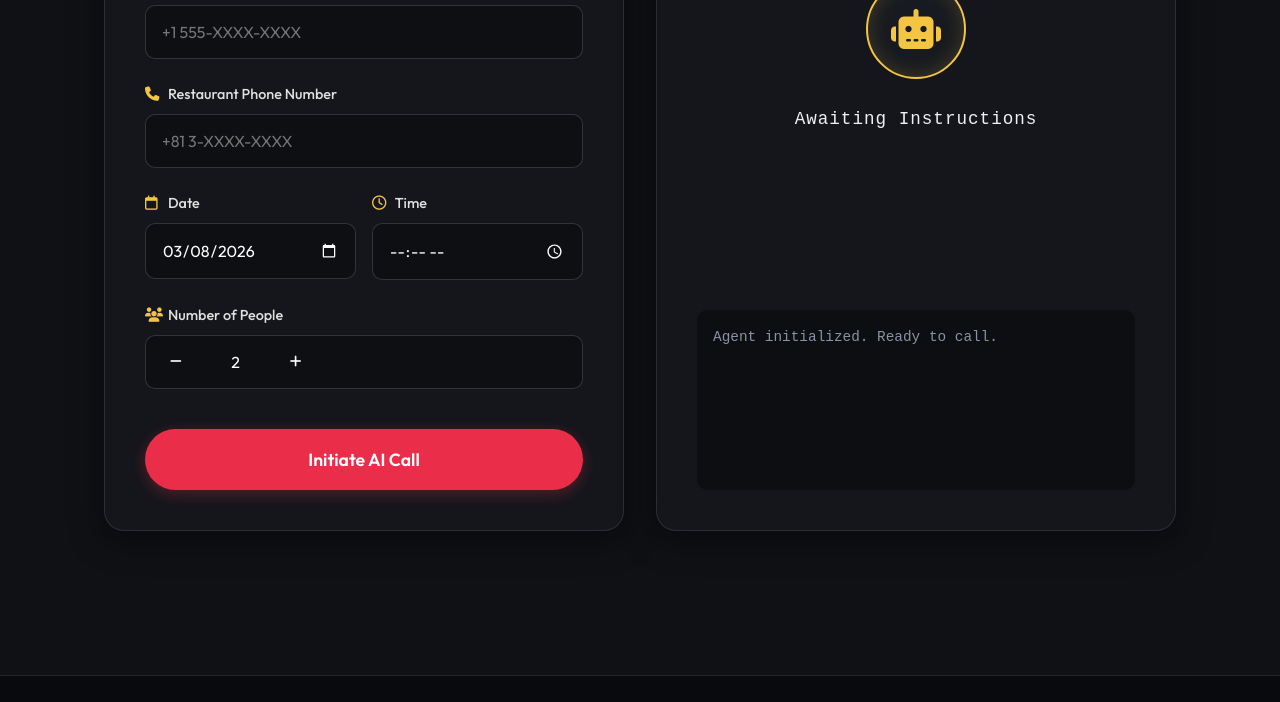
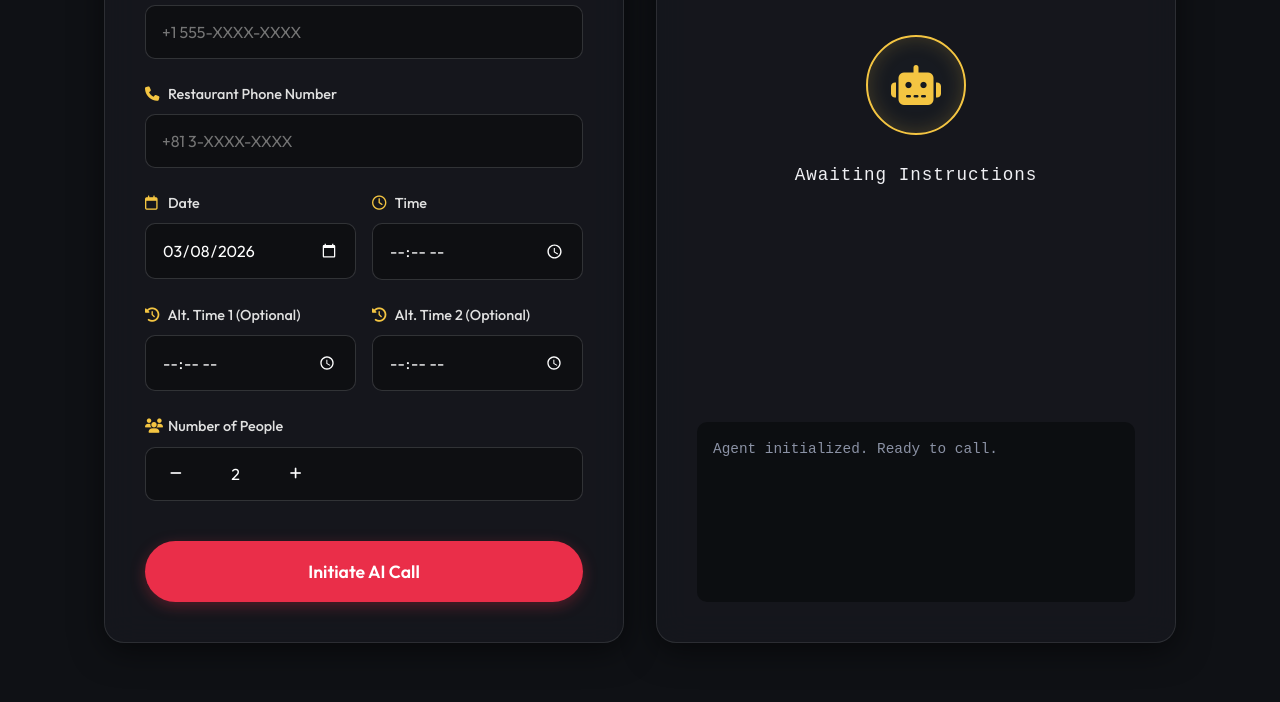
Before and after one commit to judycheninds/moshi_moshi, a website: page index.html in a window 1280 px wide. Shown: the part 1008-1710 px from the top of the page. Drawn offline with Linux system fonts and the light colour scheme.

Commit message:
Feature: Add Alternate Time Optional fields to the primary user booking flow, dynamically enforcing 15m intervals and empowering AI to organically negotiate fallbacks

```diff
--- a/app.js
+++ b/app.js
@@ -283,6 +283,8 @@ document.addEventListener('DOMContentLoaded', () => {
         const userPhone = document.getElementById('userPhone').value;
         const date = document.getElementById('date').value;
         const time = document.getElementById('time').value;
+        const altTime1 = document.getElementById('altTime1').value;
+        const altTime2 = document.getElementById('altTime2').value;
         const people = document.getElementById('people').value;
 
         agentContainer.classList.add('calling');
@@ -295,7 +297,7 @@ document.addEventListener('DOMContentLoaded', () => {
         fetch('https://moshi-moshi-8dh6.onrender.com/api/real-call', {
             method: 'POST',
             headers: { 'Content-Type': 'application/json' },
-            body: JSON.stringify({ phone, userName, userPhone, date, time, people, language: navigator.language || 'en-US' })
+            body: JSON.stringify({ phone, userName, userPhone, date, time, altTime1, altTime2, people, language: navigator.language || 'en-US' })
         }).then(res => res.json())
             .then(data => {
                 if (data.success) {
--- a/i18n.js
+++ b/i18n.js
@@ -14,6 +14,8 @@ const translations = {
         "label-phone": "Restaurant Phone Number",
         "label-date": "Date",
         "label-time": "Time",
+        "label-altTime1": "Alt. Time 1 (Optional)",
+        "label-altTime2": "Alt. Time 2 (Optional)",
         "label-people": "Number of People",
         "deposit-title": "Deposit Method",
         "deposit-desc": "A credit card is required. Some premium Japanese restaurants mandate a deposit. You will only be charged if the restaurant requests it.",
@@ -79,6 +81,8 @@ const translations = {
         "label-phone": "餐廳電話號碼",
         "label-date": "日期",
         "label-time": "時間",
+        "label-altTime1": "備選時間 1 (選填)",
+        "label-altTime2": "備選時間 2 (選填)",
         "label-people": "人數",
         "deposit-title": "訂金付款方式",
         "deposit-desc": "需要信用卡資訊。部分高級日本餐廳規定收取訂金。只有當餐廳要求時我們才會扣款。",
--- a/index.html
+++ b/index.html
@@ -109,9 +109,23 @@
                                 <div class="form-group half">
                                     <label for="time"><i class="fa-regular fa-clock"></i> <span
                                             data-i18n="label-time">Time</span></label>
-                                    <input type="time" id="time" required>
+                                    <input type="time" id="time" step="900" required>
                                 </div>
                             </div>
+
+                            <div class="row">
+                                <div class="form-group half">
+                                    <label for="altTime1"><i class="fa-solid fa-clock-rotate-left"></i> <span
+                                            data-i18n="label-altTime1">Alt. Time 1 (Optional)</span></label>
+                                    <input type="time" id="altTime1" step="900">
+                                </div>
+                                <div class="form-group half">
+                                    <label for="altTime2"><i class="fa-solid fa-clock-rotate-left"></i> <span
+                                            data-i18n="label-altTime2">Alt. Time 2 (Optional)</span></label>
+                                    <input type="time" id="altTime2" step="900">
+                                </div>
+                            </div>
+
 
                             <div class="form-group">
                                 <label for="people"><i class="fa-solid fa-users"></i> <span
```
Also changed, not shown: backend/server.js (+7 -2 lines).
